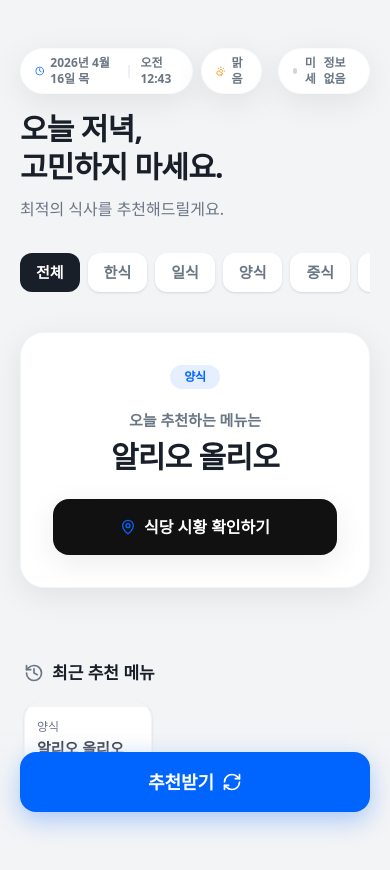
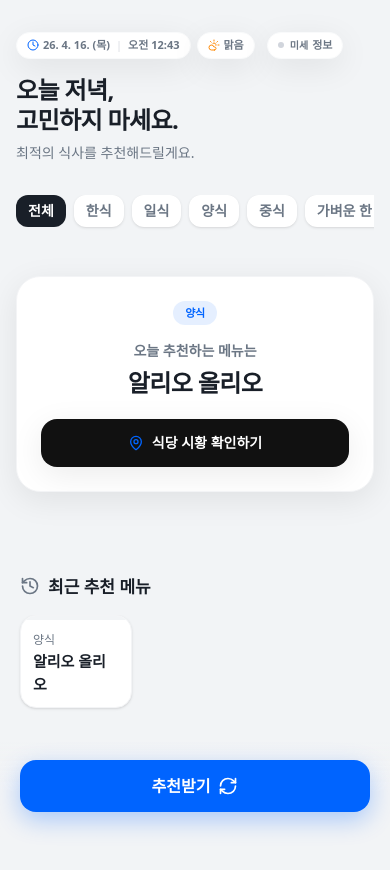
Before and after one commit to luka0116kjh/lunch, a React (Vite) app: page / in a window 390 px wide. Both pictures are taken after a click on the button "추천받기". Shown: the top 870 px of the page. After the commit the page ends 844 px from the top, so only its background shows below. Built offline with nearby package versions, Linux system fonts and the light colour scheme; no server answers; a web font is replaced by a local one.

Commit message:
style: scale down UI components for mobile devices

```diff
--- a/src/App.jsx
+++ b/src/App.jsx
@@ -136,7 +136,7 @@ export default function App() {
 
   return (
     <div className="min-h-screen bg-background flex justify-center text-textMain selection:bg-primary selection:text-white">
-      <div className="w-full max-w-md bg-transparent p-5 flex flex-col pt-12 pb-20 relative">
+      <div className="w-full max-w-md bg-transparent p-4 flex flex-col pt-8 pb-16 relative">
 
         {/* Header Section */}
         <header className="mb-8">
@@ -146,34 +146,34 @@ export default function App() {
             transition={{ duration: 0.5 }}
           >
             <div className="flex flex-col space-y-2 mb-4">
-              <div className="flex items-center space-x-2 text-textSub text-xs font-semibold">
-                <span className="flex items-center bg-white premium-shadow px-3.5 py-1.5 rounded-full border border-gray-50">
-                  <Clock className="w-3.5 h-3.5 mr-1.5 text-primary" />
-                  {currentTime.toLocaleDateString('ko-KR', { year: 'numeric', month: 'long', day: 'numeric', weekday: 'short' })}
-                  <span className="mx-2 text-gray-200">|</span>
+              <div className="flex items-center space-x-1.5 text-textSub text-[11px] font-semibold flex-wrap gap-y-2">
+                <span className="flex items-center bg-white premium-shadow px-2.5 py-1 rounded-full border border-gray-50">
+                  <Clock className="w-3 h-3 mr-1 text-primary" />
+                  {currentTime.toLocaleDateString('ko-KR', { year: '2-digit', month: 'numeric', day: 'numeric', weekday: 'short' })}
+                  <span className="mx-1.5 text-gray-200">|</span>
                   {currentTime.toLocaleTimeString('ko-KR', { hour: 'numeric', minute: '2-digit', hour12: true })}
                 </span>
-                <span className="flex items-center bg-white premium-shadow px-3.5 py-1.5 rounded-full border border-gray-50">
-                  <CloudSun className="w-3.5 h-3.5 mr-1.5 text-orange-400" />
+                <span className="flex items-center bg-white premium-shadow px-2.5 py-1 rounded-full border border-gray-50">
+                  <CloudSun className="w-3 h-3 mr-1 text-orange-400" />
                   {weather}
                 </span>
-                <span className="flex items-center bg-white premium-shadow px-3.5 py-1.5 rounded-full border border-gray-50 ml-2">
-                  <div className={`w-1.5 h-1.5 rounded-full mr-2 ${
+                <span className="flex items-center bg-white premium-shadow px-2.5 py-1 rounded-full border border-gray-50 ml-1.5">
+                  <div className={`w-1.5 h-1.5 rounded-full mr-1.5 ${
                     dust.includes('좋음') ? 'bg-blue-400' :
                     dust.includes('보통') ? 'bg-green-400' :
                     dust.includes('나쁨') ? 'bg-orange-400' :
                     dust.includes('매우나쁨') ? 'bg-red-400' : 'bg-gray-300'
                   }`} />
-                  <span className="text-xs text-textSub mr-1">미세</span>
-                  {dust}
+                  <span className="text-[10px] text-textSub mr-1">미세</span>
+                  {dust.split(' ')[0]}
                 </span>
               </div>
             </div>
-            <h1 className="text-3xl font-bold leading-tight tracking-tight">
+            <h1 className="text-2xl font-bold leading-tight tracking-tight">
               오늘 {mealType}, <br />
               고민하지 마세요.
             </h1>
-            <p className="mt-3 text-textSub font-medium">최적의 식사를 추천해드릴게요.</p>
+            <p className="mt-2 text-textSub text-sm font-medium">최적의 식사를 추천해드릴게요.</p>
           </motion.div>
         </header>
 
@@ -188,7 +188,7 @@ export default function App() {
             <button
               key={cat}
               onClick={() => setSelectedCategory(cat)}
-              className={`px-4 py-2 rounded-xl whitespace-nowrap text-[15px] font-semibold transition-all duration-200 active:scale-95 ${selectedCategory === cat
+              className={`px-3 py-1.5 rounded-xl whitespace-nowrap text-sm font-semibold transition-all duration-200 active:scale-95 ${selectedCategory === cat
                 ? 'bg-textMain text-white'
                 : 'bg-card text-textSub hover:bg-gray-100 shadow-sm'
                 }`}
@@ -210,8 +210,8 @@ export default function App() {
                 exit={{ opacity: 0, scale: 0.95 }}
                 className="w-full flex-col items-center flex mt-10"
               >
-                <div className="w-40 h-40 bg-card rounded-full shadow-lg flex items-center justify-center mb-8">
-                  <Utensils className="w-16 h-16 text-gray-300" />
+                <div className="w-32 h-32 bg-card rounded-full shadow-lg flex items-center justify-center mb-6">
+                  <Utensils className="w-12 h-12 text-gray-300" />
                 </div>
               </motion.div>
             )}
@@ -241,18 +241,18 @@ export default function App() {
                 transition={{ type: "spring", stiffness: 300, damping: 25 }}
                 className="bg-card w-full rounded-[24px] premium-shadow overflow-hidden border border-gray-100"
               >
-                <div className="p-8">
+                <div className="p-6">
                   <div className="flex flex-col items-center text-center">
-                    <div className="bg-primary/10 text-primary px-3.5 py-1 rounded-full text-xs font-bold mb-5 tracking-tight">
+                    <div className="bg-primary/10 text-primary px-3 py-1 rounded-full text-[11px] font-bold mb-4 tracking-tight">
                       {result.category}
                     </div>
-                    <p className="text-textSub text-[15px] font-semibold mb-2">오늘 추천하는 메뉴는</p>
-                    <h2 className="text-3xl font-extrabold tracking-tight text-textMain mb-6">{result.name}</h2>
+                    <p className="text-textSub text-sm font-semibold mb-1.5">오늘 추천하는 메뉴는</p>
+                    <h2 className="text-2xl font-extrabold tracking-tight text-textMain mb-5">{result.name}</h2>
 
                     <div className="w-full">
                       <button
                         onClick={() => openMap(result.name)}
-                        className="w-full bg-[#111111] hover:bg-black text-white font-bold py-4 rounded-2xl flex items-center justify-center transition-all active:scale-[0.98] premium-shadow"
+                        className="w-full bg-[#111111] hover:bg-black text-white text-sm font-bold py-3.5 rounded-2xl flex items-center justify-center transition-all active:scale-[0.98] premium-shadow"
                       >
                         <MapPin className="w-4 h-4 mr-2 text-primary" />
                         식당 시황 확인하기
@@ -271,7 +271,7 @@ export default function App() {
           <button
             onClick={handleRecommend}
             disabled={isLoading}
-            className="w-full bg-primary text-white font-bold text-lg py-4 rounded-2xl shadow-[0_8px_24px_rgba(0,100,255,0.3)] hover:bg-blue-600 transition-all active:scale-[0.98] disabled:opacity-70 disabled:scale-100 pointer-events-auto flex justify-center items-center"
+            className="w-full bg-primary text-white font-bold text-base py-3.5 rounded-2xl shadow-[0_8px_24px_rgba(0,100,255,0.3)] hover:bg-blue-600 transition-all active:scale-[0.98] disabled:opacity-70 disabled:scale-100 pointer-events-auto flex justify-center items-center"
           >
             {isLoading ? '탐색 중...' : (
               <>
@@ -297,7 +297,7 @@ export default function App() {
               {history.map((item, idx) => (
                 <div
                   key={`${item.id}-${idx}`}
-                  className="bg-card w-32 shrink-0 rounded-[16px] shadow-sm overflow-hidden border border-gray-100"
+                  className="bg-card w-28 shrink-0 rounded-[16px] shadow-sm overflow-hidden border border-gray-100"
                 >
                   <div className="w-full h-1 bg-[#F2F4F6]" />
                   <div className="p-3">
```
